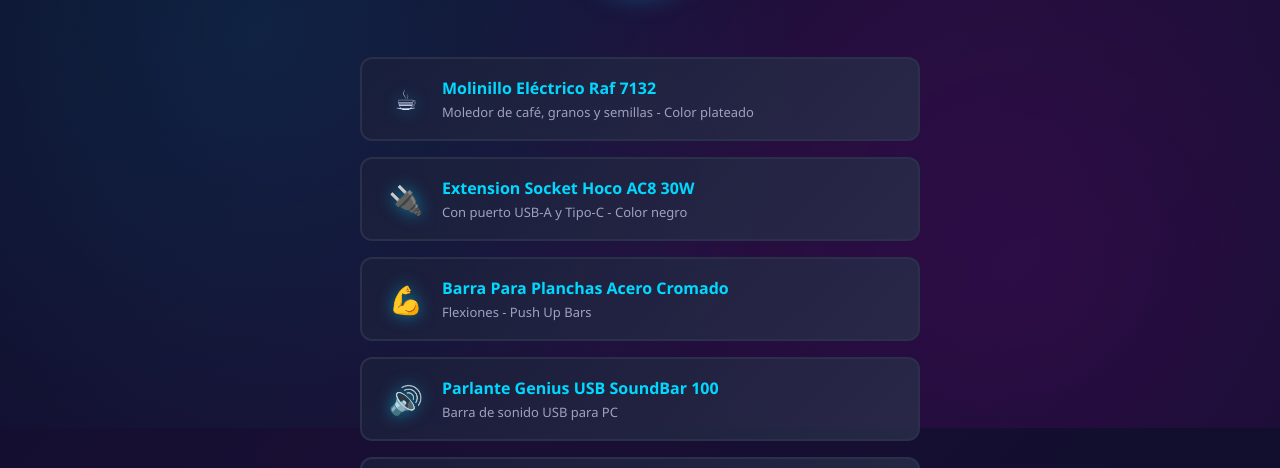
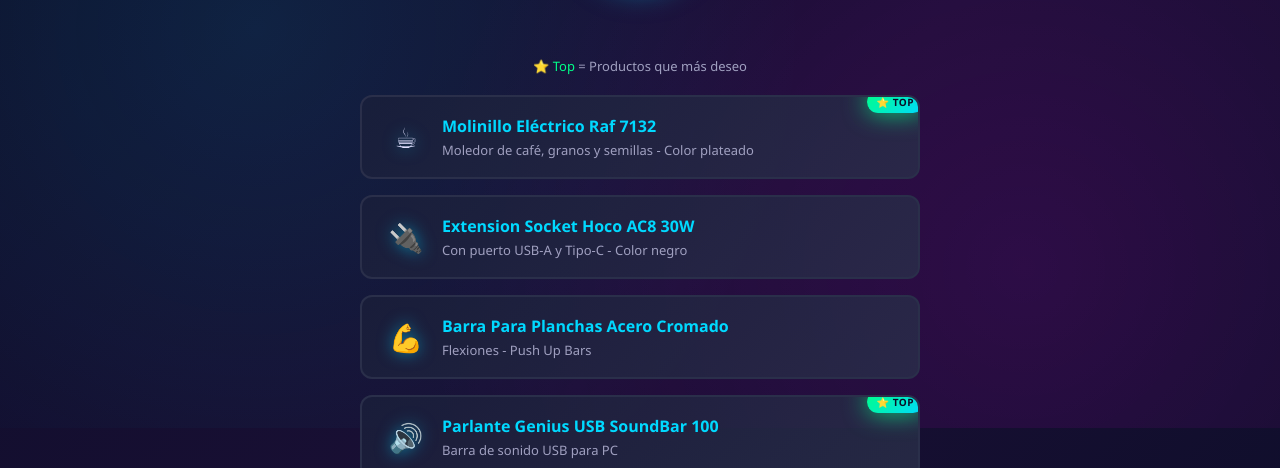
Before and after one commit to yemboy/amigo-secreto, a plain HTML site: page index.html in a window 1280 px wide. Shown: the part 372-840 px from the top of the page. Drawn offline with Linux system fonts and the light colour scheme.

Commit message:
add top objets

```diff
--- a/index.html
+++ b/index.html
@@ -143,6 +143,32 @@
             transition: all 0.4s cubic-bezier(0.4, 0, 0.2, 1);
             overflow: hidden;
             position: relative;
+        }
+
+        .best-choice-badge {
+            position: absolute;
+            top: -6px;
+            right: -6px;
+            background: linear-gradient(135deg, var(--accent), var(--primary));
+            color: var(--dark-bg);
+            font-size: 10px;
+            font-weight: 700;
+            padding: 4px 10px;
+            border-radius: 12px;
+            text-transform: uppercase;
+            letter-spacing: 0.5px;
+            box-shadow: 0 0 15px rgba(0, 255, 136, 0.5);
+            animation: pulse 2s ease-in-out infinite;
+            z-index: 10;
+        }
+
+        @keyframes pulse {
+            0%, 100% {
+                box-shadow: 0 0 15px rgba(0, 255, 136, 0.5);
+            }
+            50% {
+                box-shadow: 0 0 25px rgba(0, 255, 136, 0.8);
+            }
         }
 
         .wish-card::before {
@@ -324,9 +350,14 @@
             <div class="profile-pic">🤖</div>
         </div>
 
+        <p style="text-align: center; color: var(--text-secondary); font-size: 13px; margin-bottom: 20px; padding: 0 20px;">
+            <span style="color: var(--accent);">⭐ Top</span> = Productos que más deseo
+        </p>
+
         <div class="wishlist">
             <div class="wish-item" onclick="window.open('https://www.mercadolibre.com.pe/molinillo-electrico-raf-7132-moledor-cafe-granos-semillas-color-plateado/p/MPE47253919?pdp_filters=item_id%3AMPE783799448#origin%3Dshare%26sid%3Dshare%26wid%3DMPE783799448', '_blank')">
                 <div class="wish-card">
+                    <div class="best-choice-badge">⭐ Top</div>
                     <div class="wish-icon">☕</div>
                     <div class="wish-content">
                         <div class="wish-title">Molinillo Eléctrico Raf 7132</div>
@@ -360,6 +391,7 @@
 
             <div class="wish-item" onclick="window.open('https://www.mercadolibre.com.pe/parlante-genius-usb-soundbar-100/p/MPE19480741?pdp_filters=item_id%3AMPE687305802#origin%3Dshare%26sid%3Dshare%26wid%3DMPE687305802', '_blank')">
                 <div class="wish-card">
+                    <div class="best-choice-badge">⭐ Top</div>
                     <div class="wish-icon">🔊</div>
                     <div class="wish-content">
                         <div class="wish-title">Parlante Genius USB SoundBar 100</div>
@@ -393,6 +425,7 @@
 
             <div class="wish-item" onclick="window.open('https://www.mercadolibre.com.pe/billetera-tarjetero-anti-magnetico-anti-clonacion-cuero-pu/up/MPEU2463065474?pdp_filters=item_id%3AMPE620551536#origin%3Dshare%26sid%3Dshare%26wid%3DMPE620551536', '_blank')">
                 <div class="wish-card">
+                    <div class="best-choice-badge">⭐ Top</div>
                     <div class="wish-icon">💳</div>
                     <div class="wish-content">
                         <div class="wish-title">Billetera Tarjetero Anti Magnético</div>
@@ -404,6 +437,7 @@
 
             <div class="wish-item" onclick="window.open('https://caramba.pe/collections/nee-doh?gad_source=1&gad_campaignid=20340438650&gbraid=0AAAAABe38c7C_ygvGV2f2LSxNkzjRx4qa&gclid=Cj0KCQiArt_JBhCTARIsADQZaykfV8A-iEID1OxvxkQuwXv3VQyR2MG4keeMRXAz6JMWSRda_8KTamgaAnRZEALw_wcB', '_blank')">
                 <div class="wish-card">
+                    <div class="best-choice-badge">⭐ Top</div>
                     <div class="wish-icon">🎈</div>
                     <div class="wish-content">
                         <div class="wish-title">Juguetes NeeDoh Anti Estrés</div>
```
